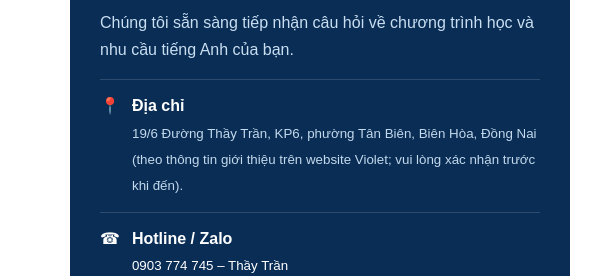
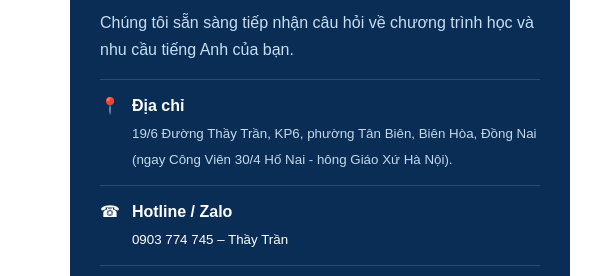
Before and after one commit to anhvangiaotiep/anhvangiaotiepbienhoa, a plain HTML site: page index.html in a window 1280 px wide. Shown: the part 5479-5755 px from the top of the page, 0-593 px from the left. Drawn offline with Linux system fonts and the light colour scheme; grey boxes are pictures that could not be loaded.

Commit message:
index.html

```diff
--- a/index.html
+++ b/index.html
@@ -230,7 +230,7 @@
           <div class="contact-card">
             <h3>Kết nối với trung tâm</h3>
             <p>Chúng tôi sẵn sàng tiếp nhận câu hỏi về chương trình học và nhu cầu tiếng Anh của bạn.</p>
-            <div class="contact-line"><span>📍</span><div><b>Địa chỉ</b><small>19/6 Đường Thầy Trần, KP6, phường Tân Biên, Biên Hòa, Đồng Nai (theo thông tin giới thiệu trên website Violet; vui lòng xác nhận trước khi đến).</small></div></div>
+            <div class="contact-line"><span>📍</span><div><b>Địa chỉ</b><small>19/6 Đường Thầy Trần, KP6, phường Tân Biên, Biên Hòa, Đồng Nai (ngay Công Viên 30/4 Hố Nai - hông Giáo Xứ Hà Nội).</small></div></div>
             <div class="contact-line"><span>☎</span><div><b>Hotline / Zalo</b><small><a href="tel:0903774745">0903 774 745 – Thầy Trần</a></small></div></div>
             <div class="contact-line"><span>✉</span><div><b>Email</b><small><a href="mailto:thandongtre@gmail.com">thandongtre@gmail.com</a></small></div></div>
             <div class="contact-line"><span>🌐</span><div><b>Website Violet</b><small><a href="https://anhvangiaotiepobienhoa.violet.vn/" target="_blank" rel="noopener">anhvangiaotiepobienhoa.violet.vn</a></small></div></div>
```
